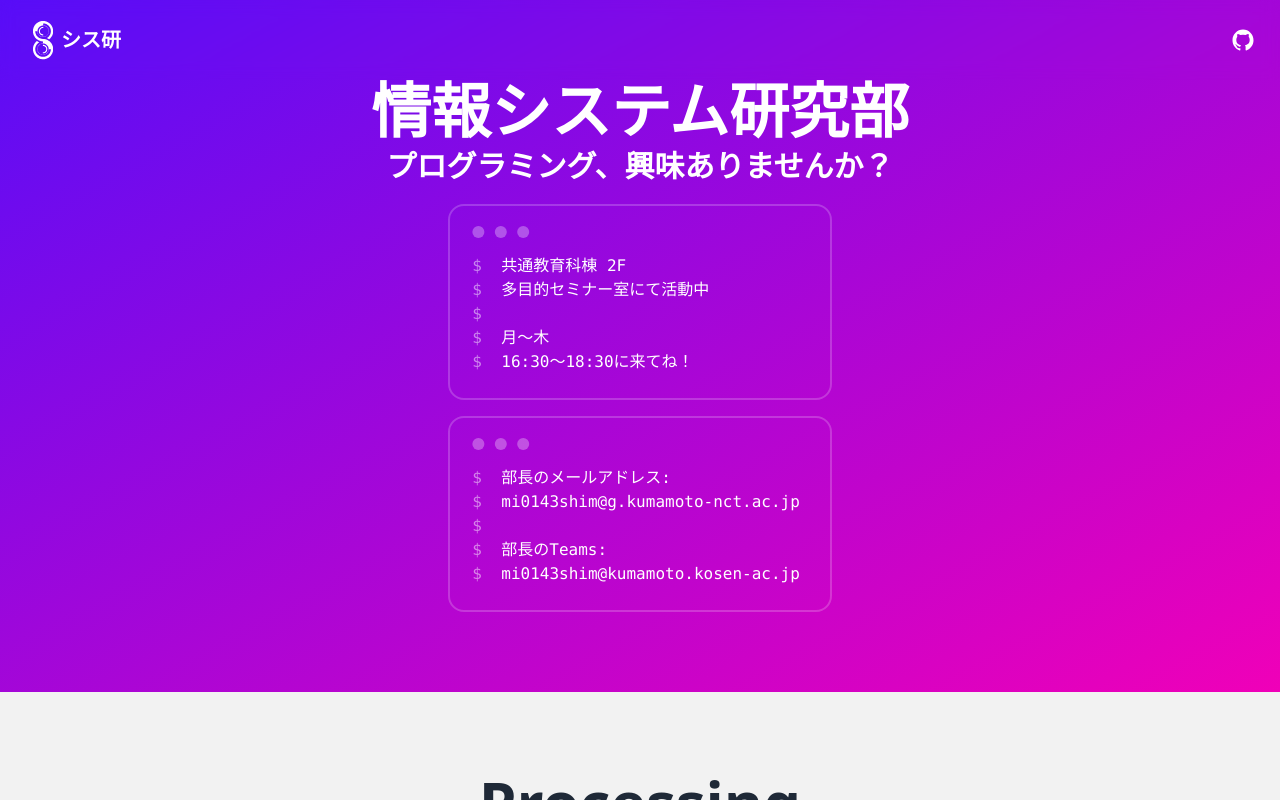
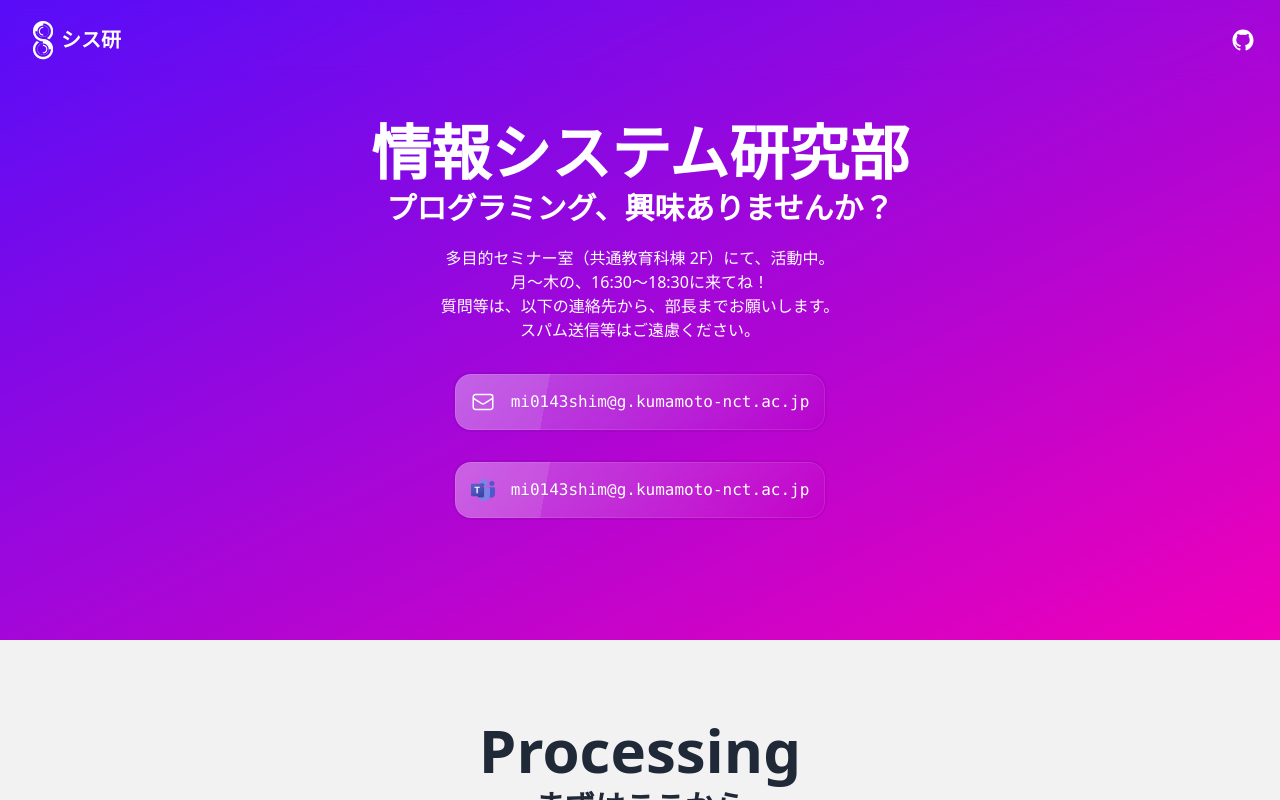
Before and after one commit to Sysken-Yatsushiro/hp, a React (Create React App) app: page / in a window 1280 px wide. Shown: the top 800 px of the page. Built offline with nearby package versions, Linux system fonts and the light colour scheme.

Commit message:
added addresses

```diff
--- a/package.json
+++ b/package.json
@@ -9,10 +9,7 @@
     "daisyui": "^2.47.0",
     "react": "^18.2.0",
     "react-dom": "^18.2.0",
-    "react-router-dom": "^6.8.1",
-    "react-scripts": "5.0.1",
-    "react-scroll": "^1.8.9",
-    "web-vitals": "^2.1.4"
+    "react-scripts": "5.0.1"
   },
   "scripts": {
     "start": "react-scripts start",
--- a/src/components/App.jsx
+++ b/src/components/App.jsx
@@ -17,6 +17,7 @@ import logoVue from "../assets/logoVue.png"
 import logoP5 from "../assets/logoP5.png"
 import logoUnity from "../assets/logoUnity.png"
 import logoUE from "../assets/logoUE.png"
+import icoTeams from "../assets/icoTeams.svg"
 
 export default function App() {
   return (
@@ -25,19 +26,19 @@ export default function App() {
       <Hero className="bg-gradient-to-br from-primary to-secondary text-primary-content">
         <Heading>情報システム研究部</Heading>
         <SubHeading>プログラミング、興味ありませんか？</SubHeading>
-        <div class="mockup-code border-primary-content w-full max-w-sm flex-1 border-2 border-opacity-20 bg-transparent pb-6 text-left text-current lg:mx-0">
-          <pre data-prefix="$"><code>共通教育科棟 2F</code></pre>
-          <pre data-prefix="$"><code>多目的セミナー室にて活動中</code></pre>
-          <pre data-prefix="$"></pre>
-          <pre data-prefix="$"><code>月～木</code></pre>
-          <pre data-prefix="$"><code>16:30～18:30に来てね！</code></pre>
+        <p>多目的セミナー室（共通教育科棟 2F）にて、活動中。</p>
+        <p>月～木の、16:30～18:30に来てね！</p>
+        <p>質問等は、以下の連絡先から、部長までお願いします。</p>
+        <p>スパム送信等はご遠慮ください。</p>
+        <div className="glass rounded-box p-4 flex gap-4 mt-8">
+          <svg xmlns="http://www.w3.org/2000/svg" fill="none" viewBox="0 0 24 24" strokeWidth={1.5} stroke="currentColor" className="w-6 h-6">
+            <path strokeLinecap="round" strokeLinejoin="round" d="M21.75 6.75v10.5a2.25 2.25 0 01-2.25 2.25h-15a2.25 2.25 0 01-2.25-2.25V6.75m19.5 0A2.25 2.25 0 0019.5 4.5h-15a2.25 2.25 0 00-2.25 2.25m19.5 0v.243a2.25 2.25 0 01-1.07 1.916l-7.5 4.615a2.25 2.25 0 01-2.36 0L3.32 8.91a2.25 2.25 0 01-1.07-1.916V6.75" />
+          </svg>
+          <code>mi0143shim@g.kumamoto-nct.ac.jp</code>
         </div>
-        <div class="mockup-code mt-4 border-primary-content w-full max-w-sm flex-1 border-2 border-opacity-20 bg-transparent pb-6 text-left text-current lg:mx-0">
-          <pre data-prefix="$"><code>部長のメールアドレス:</code></pre>
-          <pre data-prefix="$"><code>mi0143shim@g.kumamoto-nct.ac.jp</code></pre>
-          <pre data-prefix="$"></pre>
-          <pre data-prefix="$"><code>部長のTeams:</code></pre>
-          <pre data-prefix="$"><code>mi0143shim@kumamoto.kosen-ac.jp</code></pre>
+        <div className="glass rounded-box p-4 flex gap-4 mt-8">
+          <img src={icoTeams} alt="" className="w-6 h-6 fill-current" />
+          <code>mi0143shim@g.kumamoto-nct.ac.jp</code>
         </div>
       </Hero>
       <Hero className="bg-base-200">
--- a/src/components/GithubIcon.jsx
+++ b/src/components/GithubIcon.jsx
@@ -1,6 +1,6 @@
 export default function GithubIcon() {
   return (
-    <svg width={20} height={20} viewBox="0 0 512 512" className="inline-block h-5 w-5 fill-current md:h-6 md:w-6">
+    <svg width={20} height={20} viewBox="0 0 512 512" className="h-6 w-6 fill-current">
       <path d="M256,32C132.3,32,32,134.9,32,261.7c0,101.5,64.2,187.5,153.2,217.9a17.56,17.56,0,0,0,3.8.4c8.3,0,11.5-6.1,11.5-11.4,0-5.5-.2-19.9-.3-39.1a102.4,102.4,0,0,1-22.6,2.7c-43.1,0-52.9-33.5-52.9-33.5-10.2-26.5-24.9-33.6-24.9-33.6-19.5-13.7-.1-14.1,1.4-14.1h.1c22.5,2,34.3,23.8,34.3,23.8,11.2,19.6,26.2,25.1,39.6,25.1a63,63,0,0,0,25.6-6c2-14.8,7.8-24.9,14.2-30.7-49.7-5.8-102-25.5-102-113.5,0-25.1,8.7-45.6,23-61.6-2.3-5.8-10-29.2,2.2-60.8a18.64,18.64,0,0,1,5-.5c8.1,0,26.4,3.1,56.6,24.1a208.21,208.21,0,0,1,112.2,0c30.2-21,48.5-24.1,56.6-24.1a18.64,18.64,0,0,1,5,.5c12.2,31.6,4.5,55,2.2,60.8,14.3,16.1,23,36.6,23,61.6,0,88.2-52.4,107.6-102.3,113.3,8,7.1,15.2,21.1,15.2,42.5,0,30.7-.3,55.5-.3,63,0,5.4,3.1,11.5,11.4,11.5a19.35,19.35,0,0,0,4-.4C415.9,449.2,480,363.1,480,261.7,480,134.9,379.7,32,256,32Z" />
     </svg>
   )
--- a/src/components/Tool.jsx
+++ b/src/components/Tool.jsx
@@ -1,5 +1,5 @@
 export default function Tool(props) {
   return (
-    <a href={props.href} className="bg-white rounded-box p-4"><img src={props.src} alt="" className="w-full h-full object-scale-down" /></a>
+    <a href={props.href} className="bg-white rounded-box p-4 shadow-lg"><img src={props.src} alt="" className="w-full h-full object-scale-down" /></a>
   )
 }
```
Also changed, not shown: src/assets/icoTeams.svg (added), 13 other files (tests, documents, lock files or other folders).
